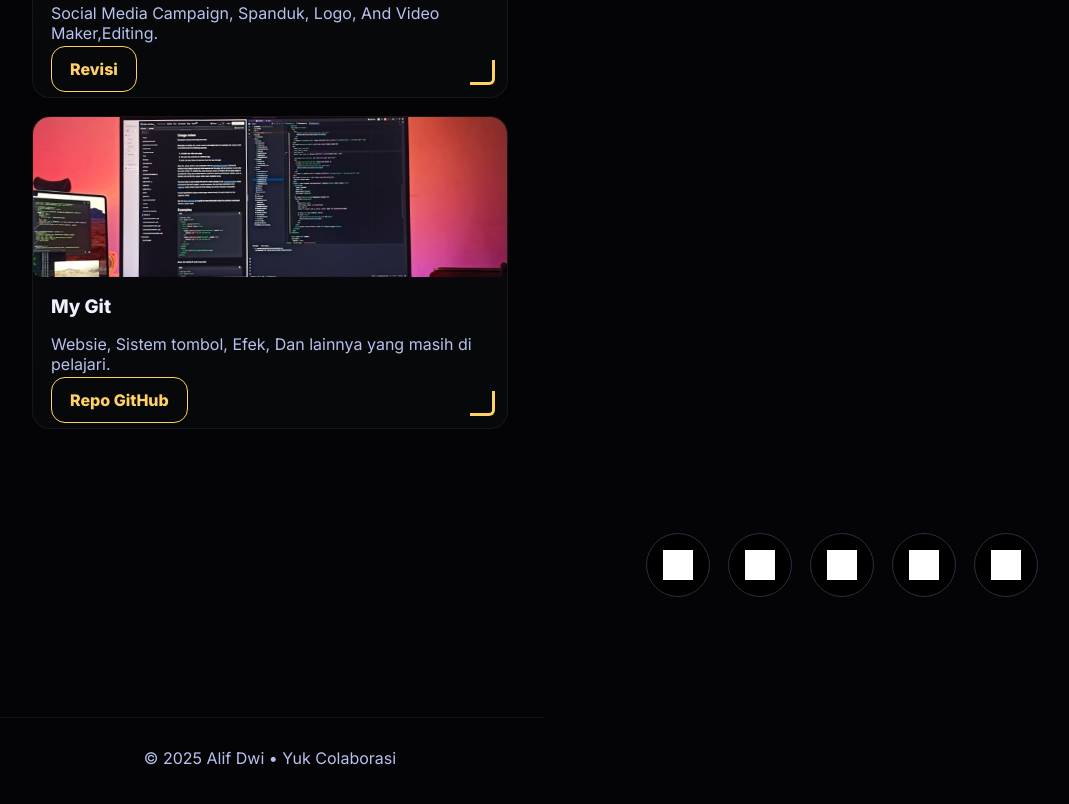
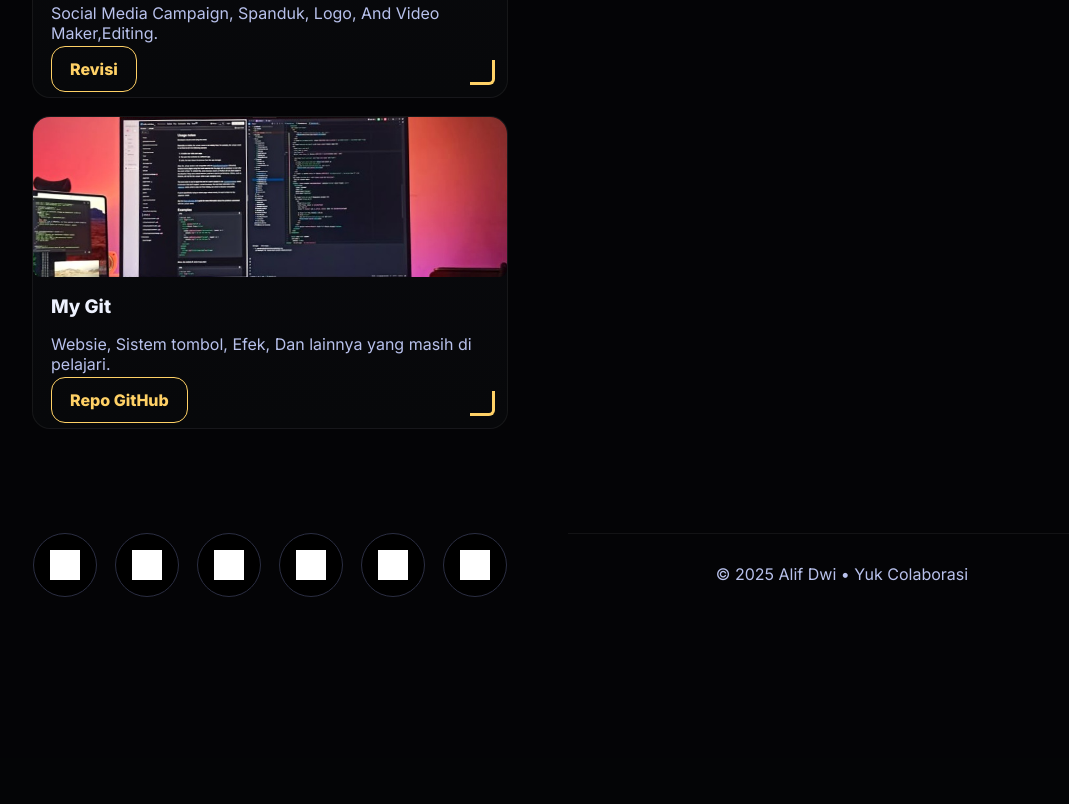
Before and after one commit to VDWYX/alifdwii, a plain HTML site: page index.html in a window 1280 px wide. Shown: the part 3050-3854 px from the top of the page, without its empty margins (84-1153 px from the left). After the commit the page ends 3808 px from the top, so only its background shows below. Drawn offline with Linux system fonts and the light colour scheme; grey boxes are pictures that could not be loaded.

Commit message:
Update index.html
perubahan yg rusak

```diff
--- a/index.html
+++ b/index.html
@@ -160,7 +160,7 @@
       </article>
     </div>
   </section>
-  <!-- ===== VIDEO ===== -->
+ <!-- ===== VIDEO ===== -->
   <section id="video" class="container">
     <h2>Video</h2>
     <p>Cuplikan Metode Belajar ku.</p>
@@ -168,10 +168,7 @@
       <iframe src="https://www.youtube-nocookie.com/embed/Ez9aHrlvN7Y" title="CSS Card Hover Effects" loading="lazy" allow="accelerometer; autoplay; clipboard-write; encrypted-media; gyroscope; picture-in-picture; web-share" allowfullscreen></iframe>
     </div>
   </section>
-<section id="kont" class="container">
-</section>
-
-<section id="social-circles" class="socials icons-only" aria-label="Kontak dan Media Sosial">
+<section id="kontak-sosial" class="socials icons-only" aria-label="Kontak dan Media Sosial">
   <ul class="social-circles">
     <li>
       <a class="btn-circle youtube" href="https://www.youtube.com/@mindset.creativ" target="_blank" rel="noopener" aria-label="YouTube" title="YouTube">
@@ -181,6 +178,11 @@
     <li>
       <a class="btn-circle linkedin" href="https://linkedin.com/in/" target="_blank" rel="noopener" aria-label="LinkedIn" title="LinkedIn">
         <img class="icon" src="https://cdn.jsdelivr.net/npm/simple-icons@v11/icons/linkedin.svg" alt="">
+      </a>
+    </li>
+    <li>
+      <a class="btn-circle tiktok" href="https://www.tiktok.com/@mindsetcreativee" target="_blank" rel="noopener" aria-label="TikTok" title="TikTok">
+        <img class="icon" src="https://cdn.jsdelivr.net/npm/simple-icons@v11/icons/tiktok.svg" alt="">
       </a>
     </li>
     <li>
```
